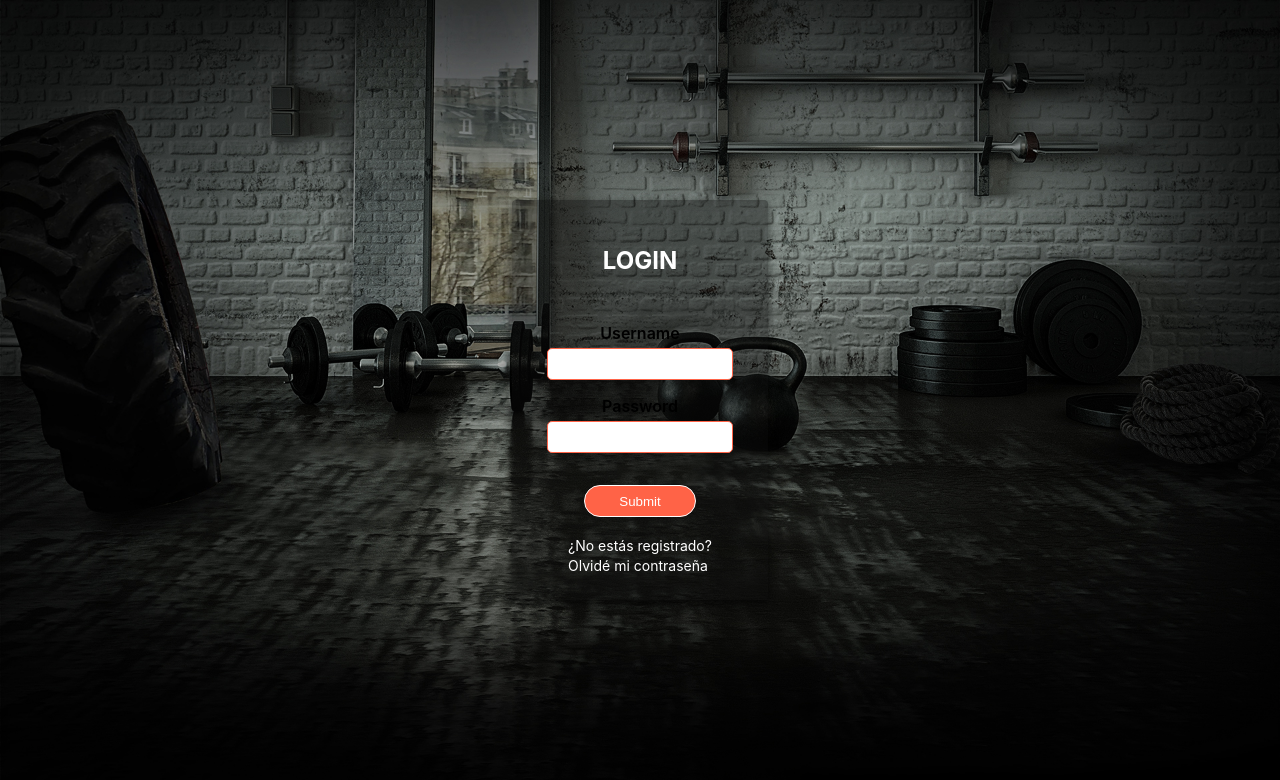
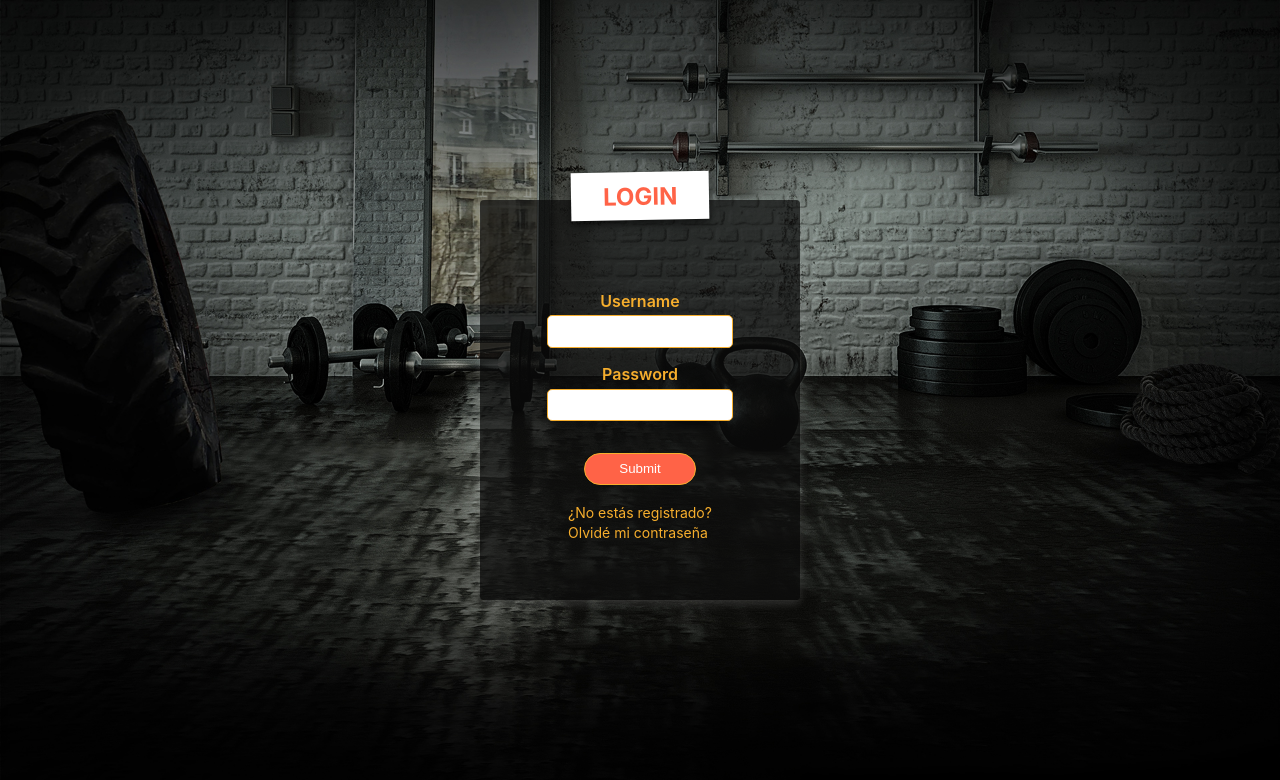
Before and after one commit to maxidefilippis/gym-webapp, a React (Create React App) app: page / in a window 1280 px wide. Shown: the top 780 px of the page. Built offline with nearby package versions, Linux system fonts and the light colour scheme.

Commit message:
[UPDATE] Login page + styles

```diff
--- a/src/pages/Login/index.jsx
+++ b/src/pages/Login/index.jsx
@@ -17,7 +17,7 @@ const Login = () => {
   return (
     <MainLayout>
       <div className="login__container">
-        <h1>LOGIN</h1>
+        <h1 className="login__title">LOGIN</h1>
         <form onSubmit={formik.handleSubmit} className="login__form__container">
           <label htmlFor="username">Username</label>
           <input
--- a/src/pages/Login/login.scss
+++ b/src/pages/Login/login.scss
@@ -1,18 +1,31 @@
+@import "../../styles/globals.scss";
+
 .login {
+  &__title {
+    padding: 0.6rem 2rem;
+    transform: rotate(-1deg);
+    position: absolute;
+    top: -3rem;
+    box-shadow: $black-shadow;
+    background-color: rgba(255, 255, 255, 1);
+  }
   &__container {
+    position: relative;
     margin: 0 auto;
-    background-color: rgba(12, 12, 12, 0.4);
+    background-color: rgba(12, 12, 12, 0.7);
     display: flex;
     flex-direction: column;
     justify-content: center;
     align-items: center;
-    width: 20vw;
+    width: 25vw;
+    min-height: 22rem;
+    min-width: 19rem;
     height: 50vh;
     border-radius: 4px;
-    box-shadow: 0px 4px 10px rgba(0, 0, 0, 0.6);
+    box-shadow: $white-shadow;
     > h1 {
       margin-bottom: 1rem;
-      color: white;
+      color: tomato;
     }
   }
   &__actions {
@@ -20,7 +33,7 @@
     flex-direction: column;
     > span {
       margin-top: 0.2rem;
-      color: white;
+      color: $primary;
       font-size: 14px;
     }
   }
@@ -31,12 +44,13 @@
       align-items: center;
       margin-top: 2rem;
       > label {
+        color: $primary;
         font-size: 1rem;
         font-weight: 600;
         margin-bottom: 0.3rem;
       }
       > input {
-        border: 1px solid tomato;
+        border: 1px solid $primary;
         border-radius: 5px;
         margin-bottom: 1rem;
         height: 1.5rem;
@@ -48,7 +62,7 @@
         margin-top: 1rem;
         margin-bottom: 1rem;
         background: tomato;
-        border: 1px solid white;
+        border: 1px solid $primary;
         height: 2rem;
         width: 7rem;
         border-radius: 18px;
```
